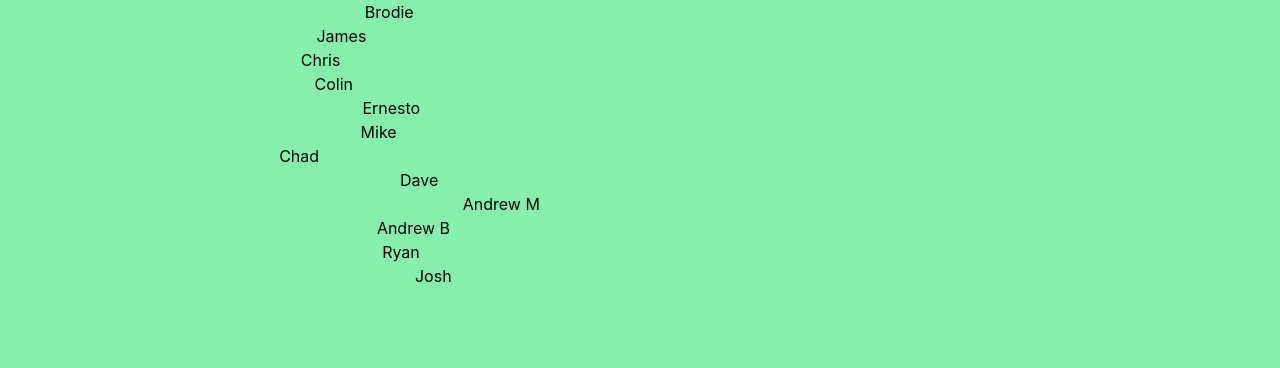
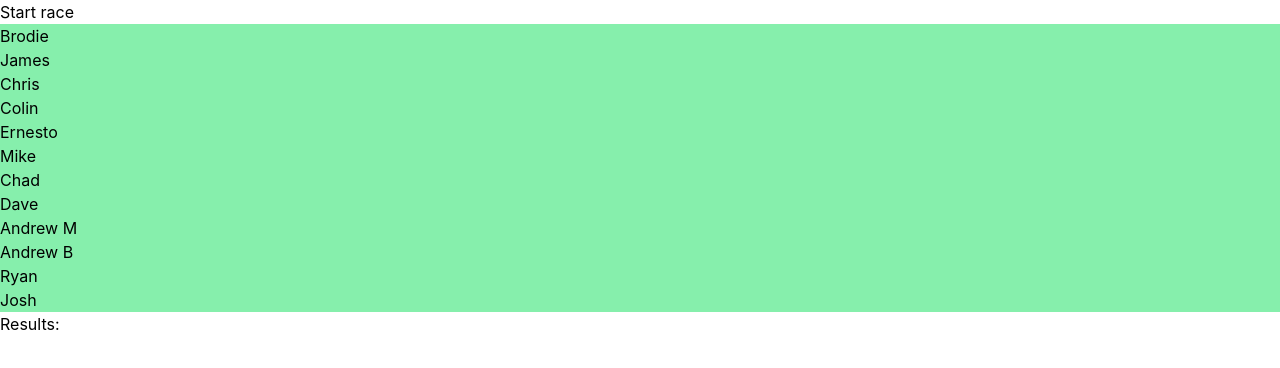
Before and after one commit to jamespohalloran/draft-calculator, a Next.js app: page / in a window 1280 px wide. Shown: the top 368 px of the page. Built offline with nearby package versions, Linux system fonts and the light colour scheme.

Commit message:
race results

```diff
--- a/pages/index.tsx
+++ b/pages/index.tsx
@@ -14,15 +14,24 @@ class Racer {
   }
 }
 
+const raceSize = 95;
+
 class Race {
   framesPassed = 0;
+
+  results: Racer[] = [];
+
   constructor(public racers: Racer[]) {}
 
   increaseTimer() {
     this.framesPassed += 1;
 
     this.racers.forEach((player) => {
-      player.position += player.speed;
+      player.position = Math.min(player.position + player.speed, raceSize);
+
+      if (player.position >= raceSize && !this.results.includes(player)) {
+        this.results.push(player);
+      }
     });
   }
 
@@ -40,6 +49,7 @@ function getRandomArbitrary(min: number, max: number) {
 const RaceTrack = observer(({ race }: { race: Race }) => {
   return (
     <>
+      <div className="bg-green-300 w-full">
         {race.racers.map((player) => (
           <div
             className=""
@@ -47,6 +57,14 @@ const RaceTrack = observer(({ race }: { race: Race }) => {
             style={{ marginLeft: `${player.position}%` }}
           >
             {player.name}
+          </div>
+        ))}
+      </div>
+      <h2>Results:</h2>
+      <br />
+      {race.results.map((racer, i) => (
+        <div key={racer.name}>
+          {i + 1} : {racer.name}
         </div>
       ))}
     </>
@@ -69,7 +87,10 @@ const race = new Race([
 ]);
 
 const Home: NextPage = () => {
+  const [raceStarted, setRaceStarted] = useState(false);
+
   useEffect(() => {
+    if (raceStarted) {
       setInterval(() => {
         race.increaseTimer();
       }, 50);
@@ -77,11 +98,21 @@ const Home: NextPage = () => {
       setInterval(() => {
         race.adjustSpeed();
       }, 1000);
-  }, []);
+    }
+  }, [raceStarted]);
 
   return (
-    <div className="w-screen h-screen bg-green-300 relative">
+    <div className="w-screen h-screen">
       <main>
+        {!raceStarted && (
+          <button
+            onClick={() => {
+              setRaceStarted(true);
+            }}
+          >
+            Start race
+          </button>
+        )}
         <RaceTrack race={race} />
       </main>
     </div>
```
Lines whose indentation alone changed are shown as unchanged.
